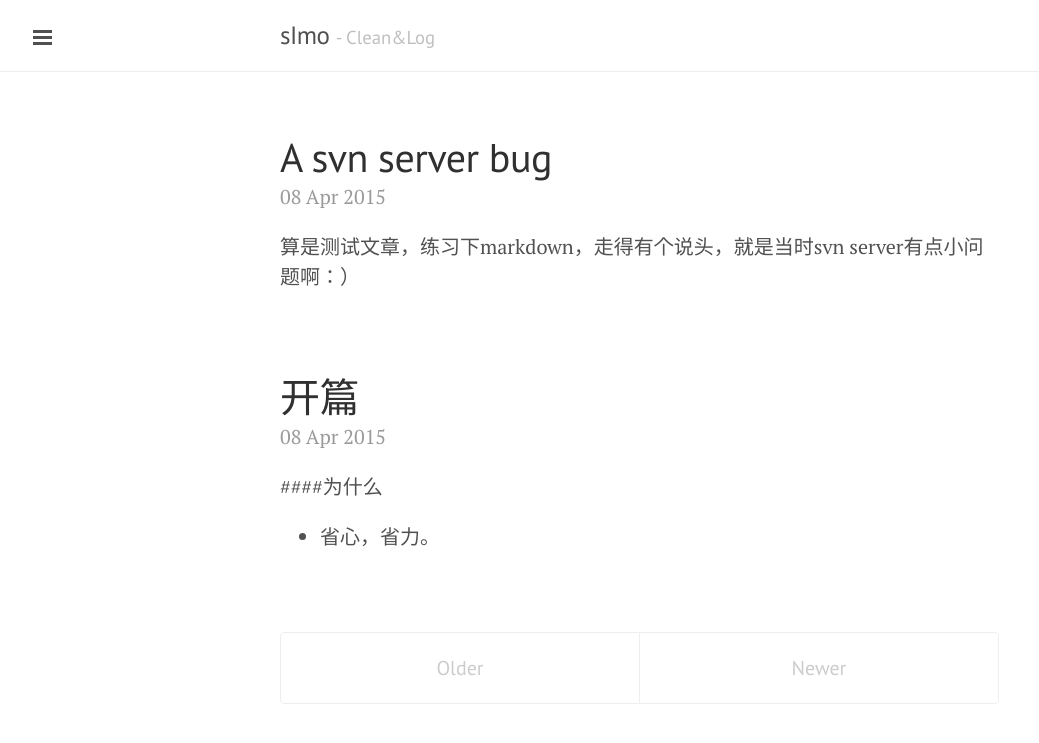
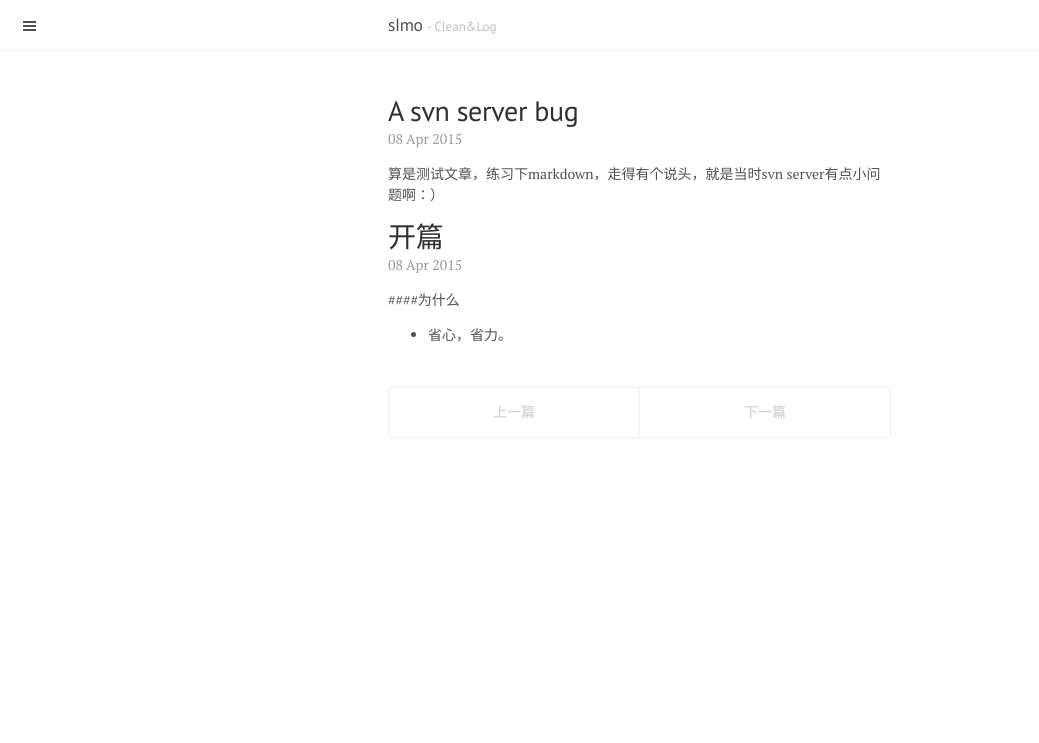
Before and after one commit to maskkid/maskkid.github.io, a Jekyll site: the page built from index.html, in a window 1280 px wide. Shown: the top 743 px of the page, without its empty margins (0-1039 px from the left). Built offline with Jekyll 4.4.1, drawn with Linux system fonts in a browser that asks for light colours; Markdown is read by kramdown in place of the engine named in the settings; the list of posts is cut into pages by our own code.

Commit message:
fix the theme

```diff
--- a/index.html
+++ b/index.html
@@ -19,17 +19,17 @@ title: Home
 
 <div class="pagination">
   {% if paginator.next_page %}
-    <a class="pagination-item older" href="{{ site.baseurl }}page{{paginator.next_page}}">Older</a>
+    <a class="pagination-item older" href="{{ site.baseurl }}page{{paginator.next_page}}">上一篇</a>
   {% else %}
-    <span class="pagination-item older">Older</span>
+    <span class="pagination-item older">上一篇</span>
   {% endif %}
   {% if paginator.previous_page %}
     {% if paginator.page == 2 %}
-      <a class="pagination-item newer" href="{{ site.baseurl }}">Newer</a>
+      <a class="pagination-item newer" href="{{ site.baseurl }}">下一篇</a>
     {% else %}
-      <a class="pagination-item newer" href="{{ site.baseurl }}page{{paginator.previous_page}}">Newer</a>
+      <a class="pagination-item newer" href="{{ site.baseurl }}page{{paginator.previous_page}}">下一篇</a>
     {% endif %}
   {% else %}
-    <span class="pagination-item newer">Newer</span>
+    <span class="pagination-item newer">下一篇</span>
   {% endif %}
 </div>
--- a/public/css/lanyon.css
+++ b/public/css/lanyon.css
@@ -299,7 +299,7 @@ a.sidebar-nav-item:focus {
 
 .page,
 .post {
-  margin-bottom: 4em;
+  margin-bottom: 1em;
 }
 
 /* Blog post or page title */
--- a/public/css/poole.css
+++ b/public/css/poole.css
@@ -48,14 +48,9 @@ body {
 }
 
 html {
-  font-family: "Helvetica Neue", Helvetica, Arial, sans-serif;
-  font-size: 16px;
+  font-family:"Microsoft Yahei", "Helvetica Neue", Helvetica, Arial, sans-serif;
+  font-size: 14px;
   line-height: 1.5;
-}
-@media (min-width: 38em) {
-  html {
-    font-size: 20px;
-  }
 }
 
 body {
```
